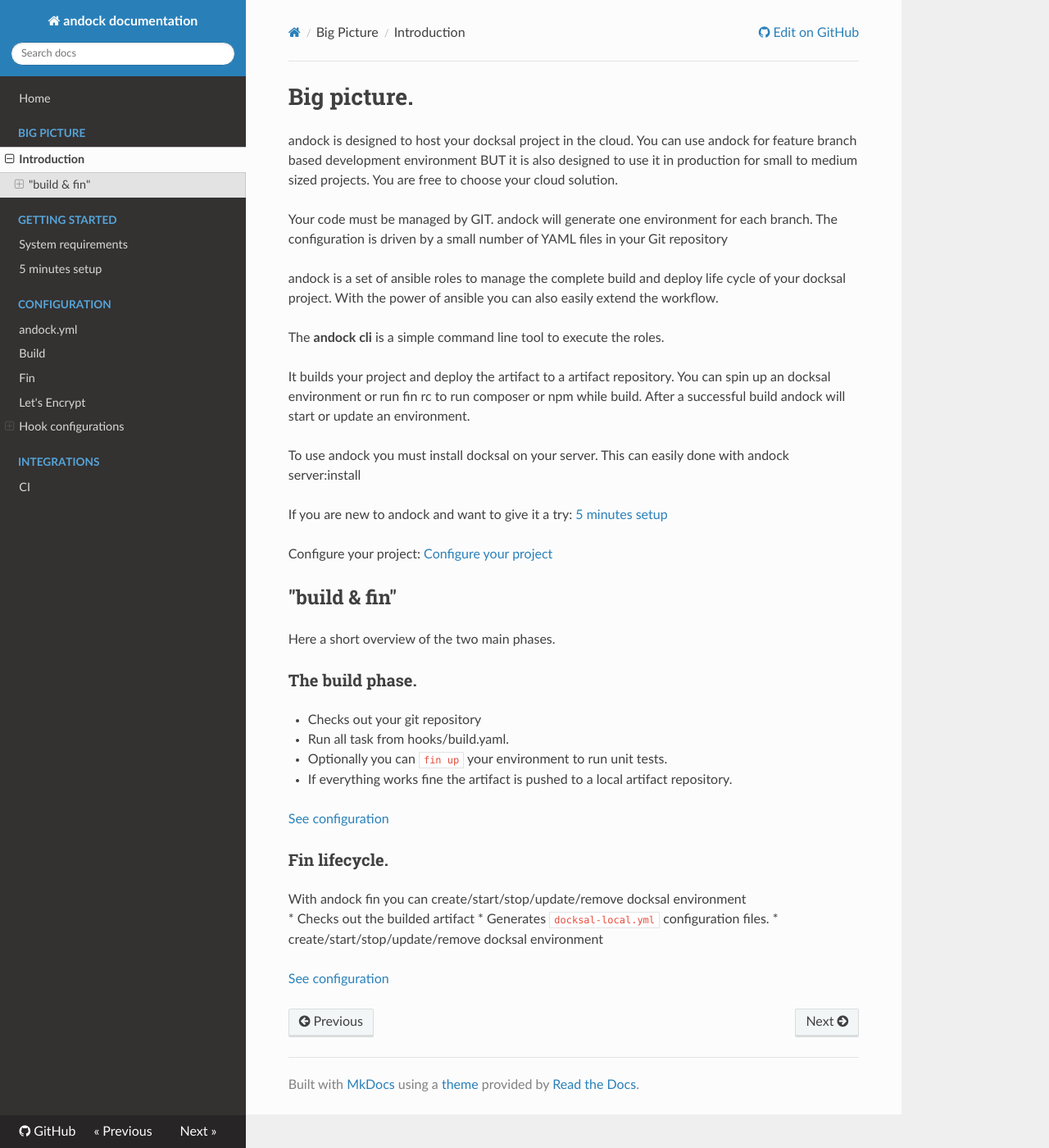
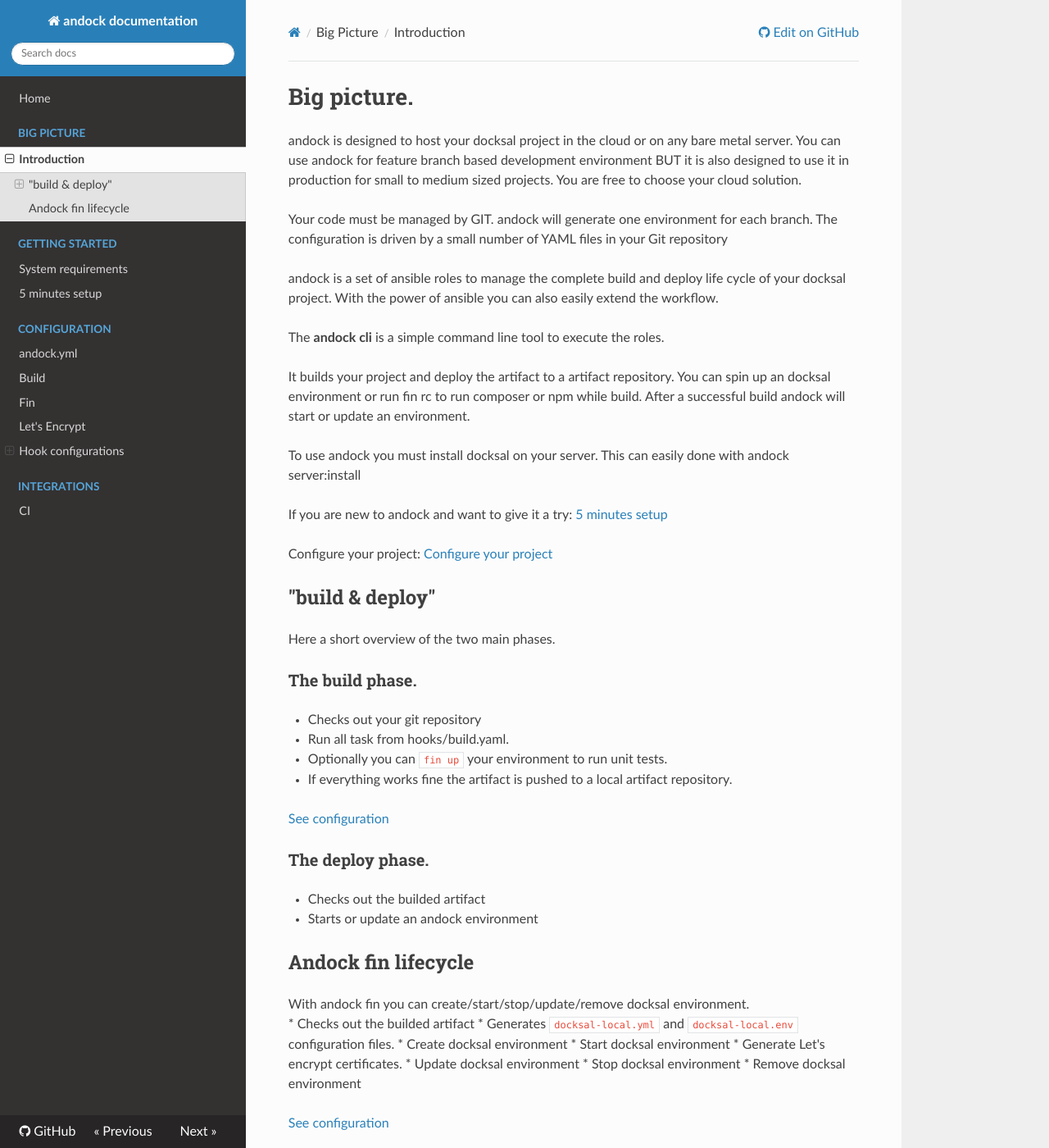
Before and after one commit to andock/andock, an MkDocs documentation site: the page built from docs/big-picture/introduction.md, in a window 1280 px wide and 1400 px high. Shown: the whole window at 82% size. Built offline with MkDocs 1.6.1, drawn with Linux system fonts in a browser that asks for light colours; nearby versions of some CDN libraries; old or Windows-style settings are respelled for this version of MkDocs.

Commit message:
Update docs.

```diff
--- a/docs/big-picture/introduction.md
+++ b/docs/big-picture/introduction.md
@@ -1,6 +1,6 @@
 # Big picture.
 
-andock is designed to host your docksal project in the cloud. You can use andock for feature branch based development environment BUT it is also designed to use it in production for small to medium sized projects. You are free to choose your cloud solution.
+andock is designed to host your docksal project in the cloud or on any bare metal server. You can use andock for feature branch based development environment BUT it is also designed to use it in production for small to medium sized projects. You are free to choose your cloud solution.
 
 Your code must be managed by GIT. andock will generate one environment for each branch. The configuration is driven by a small number of YAML files in your Git repository
 
@@ -18,7 +18,7 @@
 [Configure your project](../configuration/andock.md)
 
 
-## "build &amp; fin"
+## "build &amp; deploy"
 Here a short overview of the two main phases.
 ### The build phase.
 * Checks out your git repository
@@ -27,10 +27,18 @@
 * If everything works fine the artifact is pushed to a local artifact repository.
 
 [See configuration](../configuration/build.md)
-### Fin lifecycle.
-With andock fin you can create/start/stop/update/remove docksal environment
+### The deploy phase.
 * Checks out the builded artifact
-* Generates `docksal-local.yml` configuration files.
-* create/start/stop/update/remove docksal environment
+* Starts or update an andock environment
+## Andock fin lifecycle
+With andock fin you can create/start/stop/update/remove docksal environment.
+* Checks out the builded artifact
+* Generates `docksal-local.yml` and `docksal-local.env` configuration files.
+* Create docksal environment
+* Start docksal environment
+* Generate Let's encrypt certificates.
+* Update docksal environment
+* Stop docksal environment
+* Remove docksal environment
 
 [See configuration](../configuration/fin.md)
```
Also changed, not shown: docs/configuration/letsencrypt.md (+1 -0 lines), docs/integrations/ci.md (+22 -0 lines).
